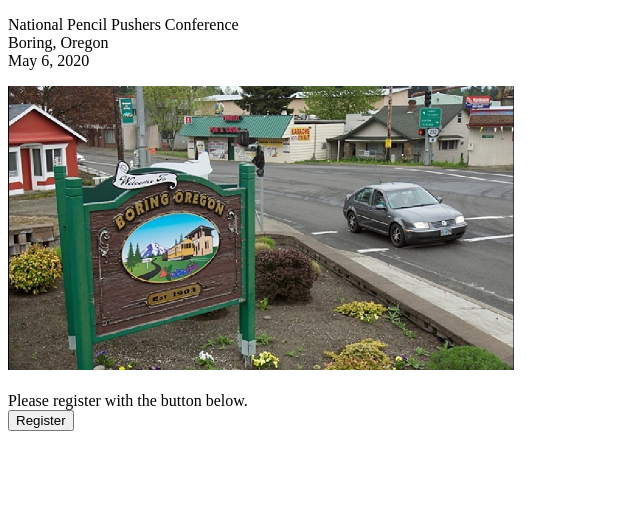
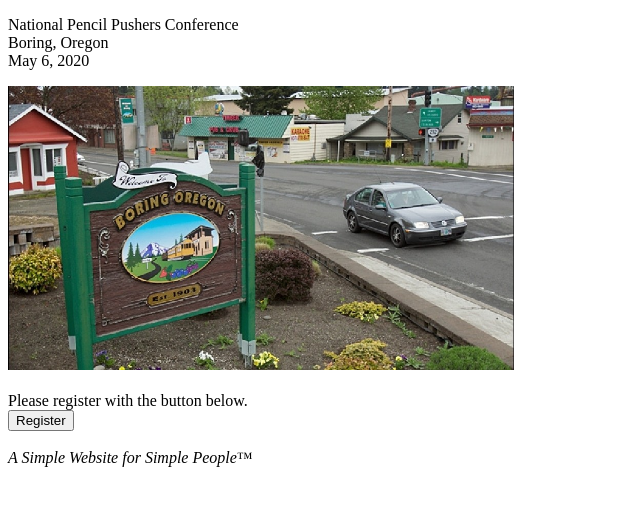
Before and after one commit to matedro/444_practice_app, a React (Create React App) app: page / in a window 1280 px wide. Shown: the top 506 px of the page, without its empty margins (0-640 px from the left). Built offline with nearby package versions, Linux system fonts and the light colour scheme.

Commit message:
Added a cheeky explanation for the complete absence of CSS

```diff
--- a/src/Home.js
+++ b/src/Home.js
@@ -38,6 +38,8 @@ class Home extends React.Component {
         </label>
         <br/>
         <RegisterButton />
+        <br/><br/>
+        <label><i>A Simple Website for Simple People™</i></label>
       </div>
     )
   }
```
